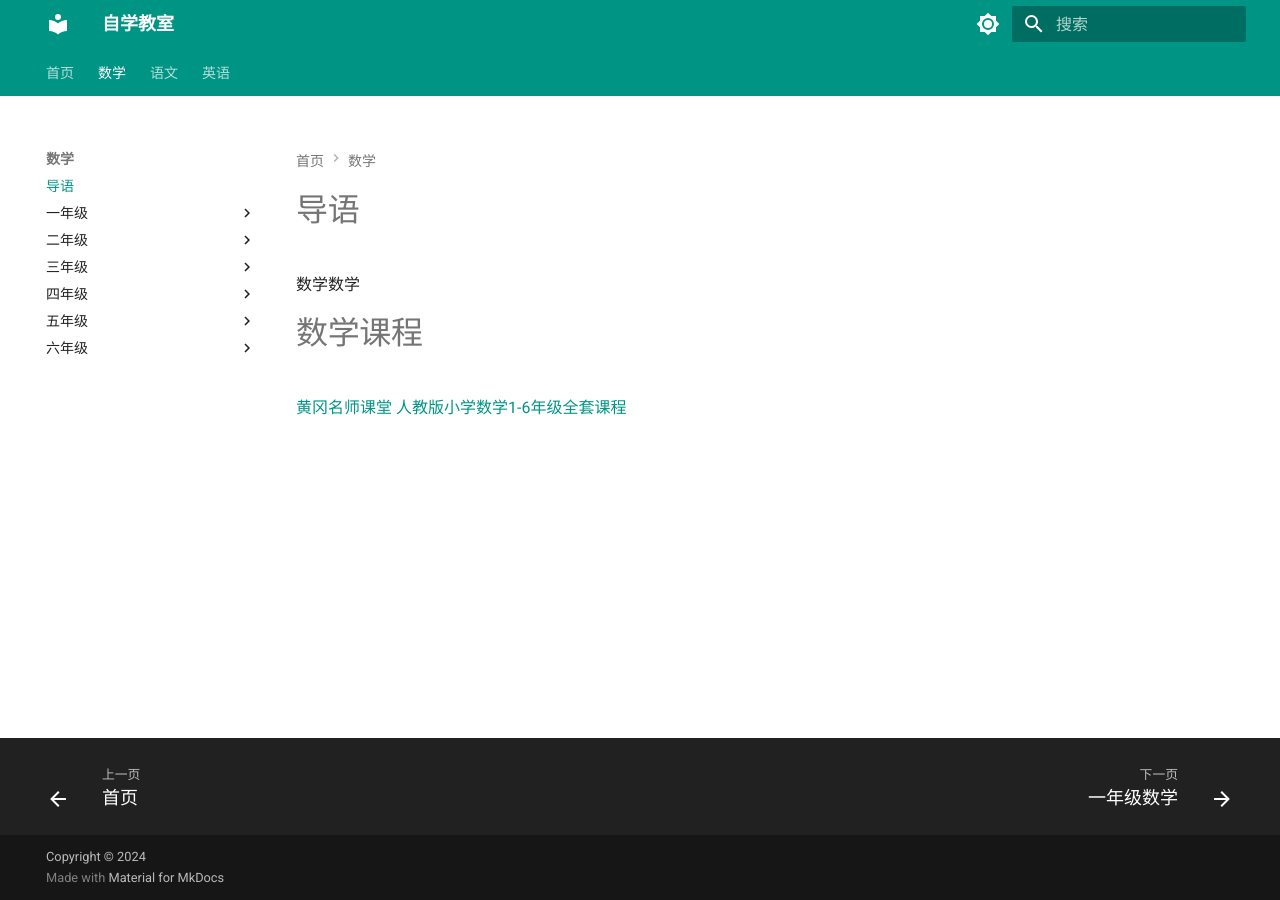
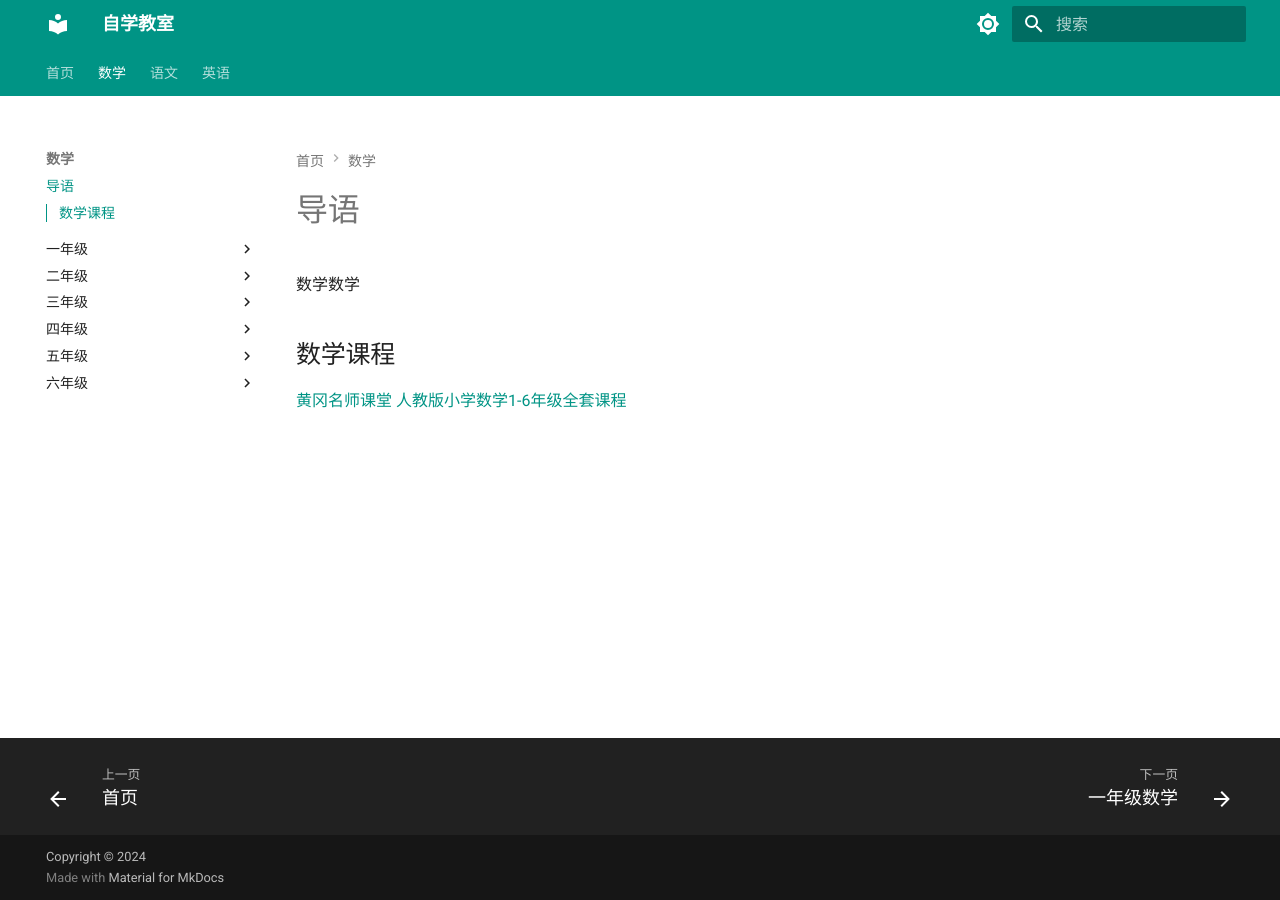
Before and after one commit to sorokin990/sorokin990.github.io, an MkDocs documentation site: the page built from docs/math/index.md, in a window 1280 px wide. Built offline with MkDocs 1.6.1 and Material for MkDocs 9.7.7, drawn with Linux system fonts in a browser that asks for light colours; comment, search, counter and statistics services are not loaded.

Commit message:
Update index.md

```diff
--- a/docs/math/index.md
+++ b/docs/math/index.md
@@ -1,5 +1,5 @@
 # 导语
 数学数学
 
-# 数学课程
+## 数学课程
 [黄冈名师课堂 人教版小学数学1-6年级全套课程](renjiaoban_1_to_6.md)
```
